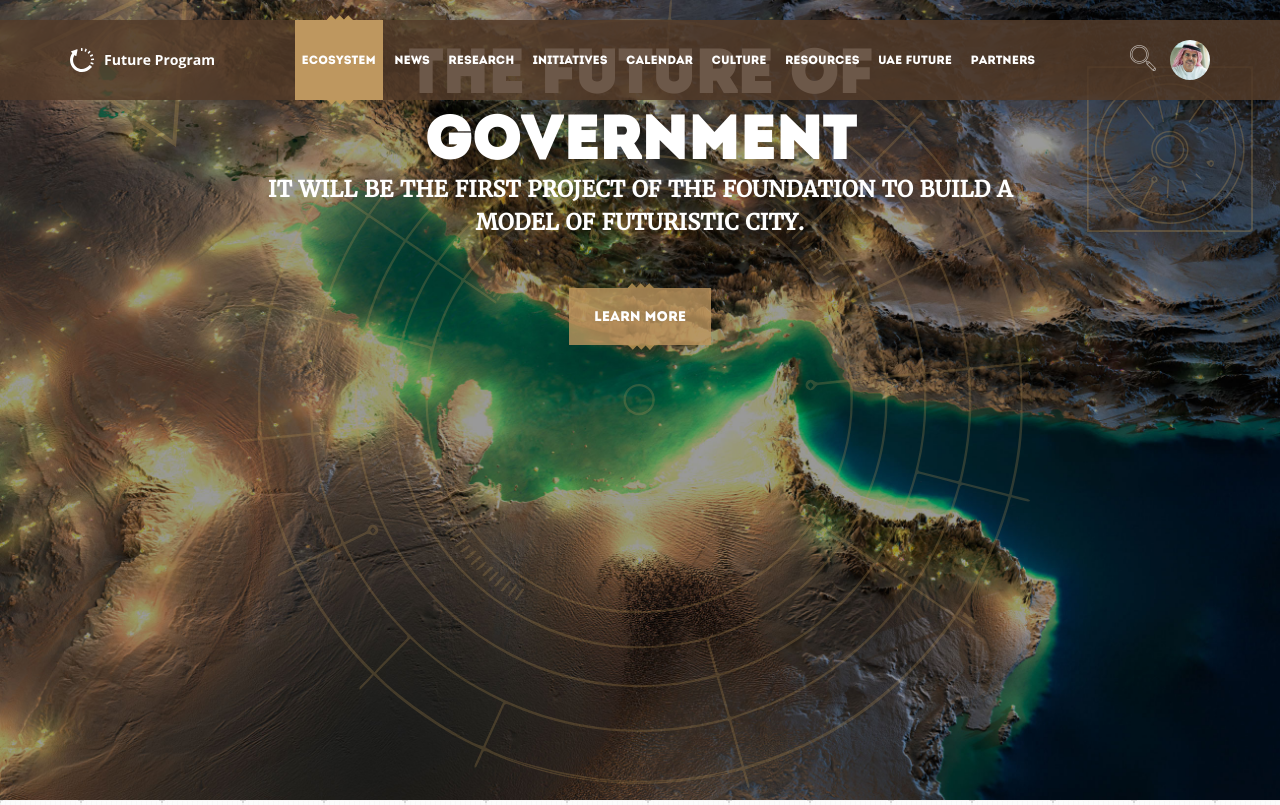
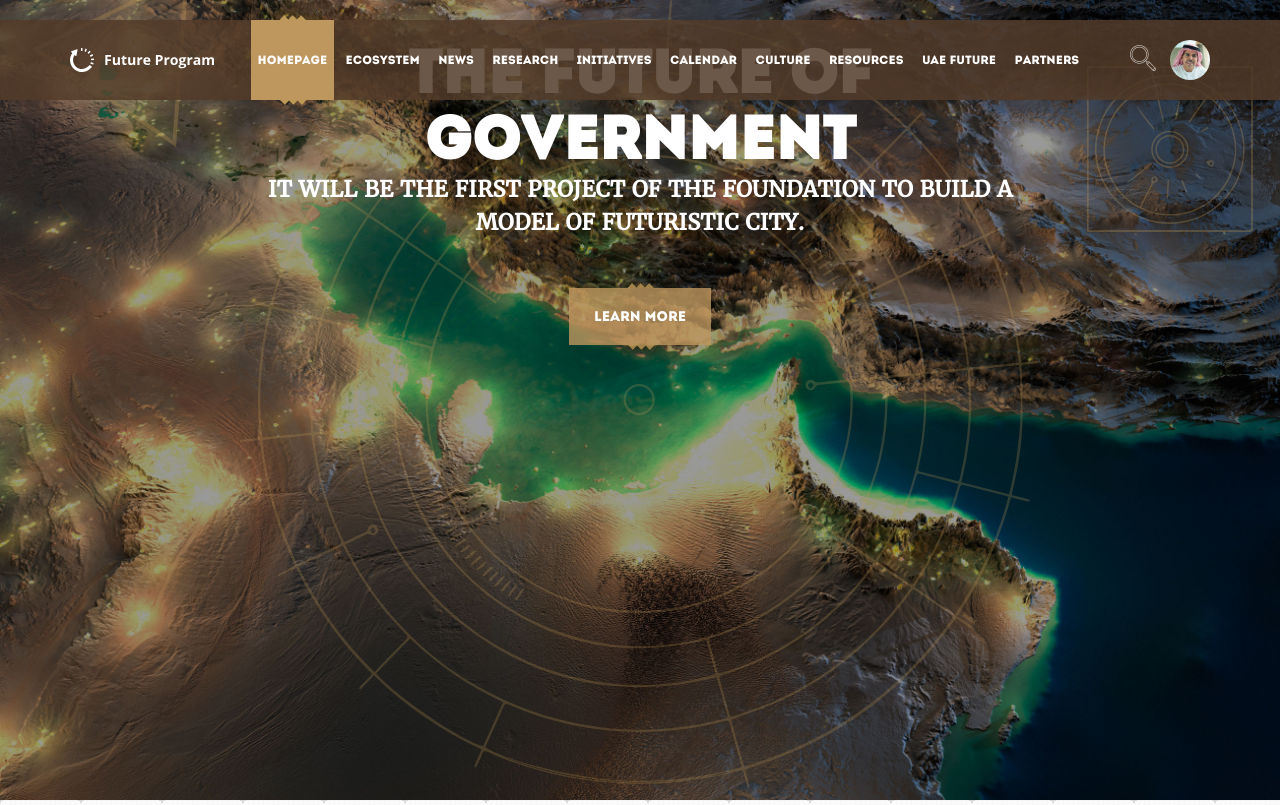
Before and after one commit to prika/UAE-Future, a plain HTML site: page index.html in a window 1280 px wide. Shown: the top 805 px of the page. Drawn offline with nearby package versions, Linux system fonts and the light colour scheme; a script that the page names is missing.

Commit message:
Add homepage link

```diff
--- a/templates/view_header.html
+++ b/templates/view_header.html
@@ -6,7 +6,8 @@
         </a>
 
         <ul id="nav">
-            <li class="active"><a href="ecosystem.html" itemprop="url">Ecosystem</a></li>
+            <li class="active"><a href="index.html" itemprop="url">Homepage</a></li>
+            <li><a href="ecosystem.html" itemprop="url">Ecosystem</a></li>
             <li><a href="news.html" itemprop="url">News</a></li>
             <li><a href="research.html" itemprop="url">Research</a></li>
             <li><a href="initiatives.html" itemprop="url">Initiatives</a></li>
```
